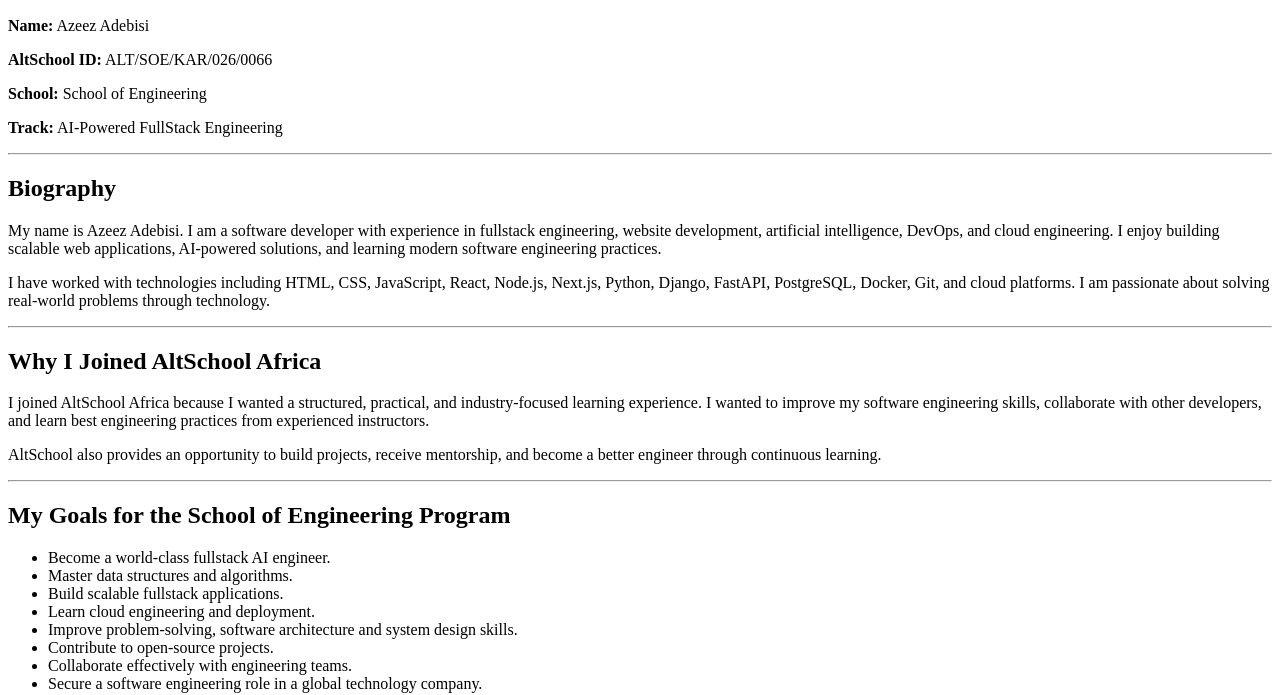
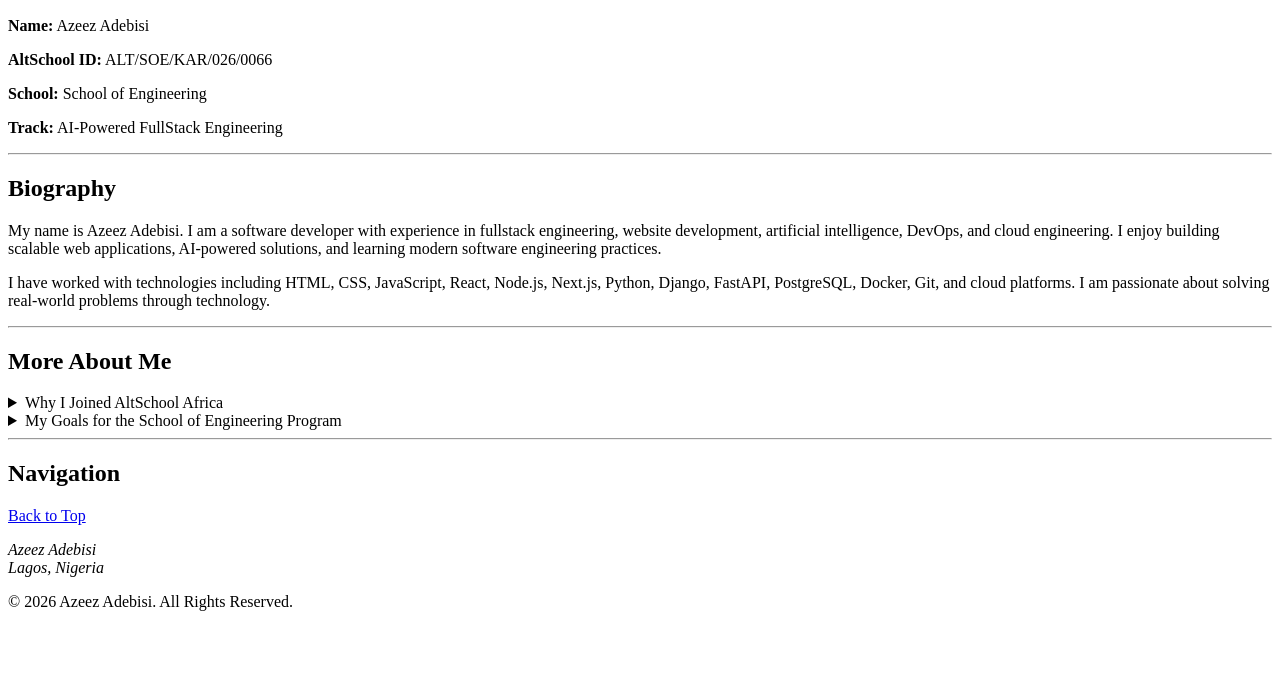
Before and after one commit to SamAdebisi/fullstack-altsch, a plain HTML site: page first-assignment/index.html in a window 1280 px wide. Shown: the part 136-831 px from the top of the page. After the commit the page ends 800 px from the top, so only its background shows below. Drawn offline with Linux system fonts and the light colour scheme.

Commit message:
refactor: restructure biography section into collapsible details

```diff
--- a/first-assignment/index.html
+++ b/first-assignment/index.html
@@ -54,9 +54,12 @@
 
       <hr />
 
-      <!-- Why I Joined -->
+      <!-- About and Goals Accordion -->
       <section>
-        <h2>Why I Joined AltSchool Africa</h2>
+        <h2>More About Me</h2>
+
+        <details>
+          <summary>Why I Joined AltSchool Africa</summary>
 
           <p>
             I joined AltSchool Africa because I wanted a structured, practical,
@@ -67,15 +70,13 @@
 
           <p>
             AltSchool also provides an opportunity to build projects, receive
-          mentorship, and become a better engineer through continuous learning.
+            mentorship, and become a better engineer through continuous
+            learning.
           </p>
-      </section>
+        </details>
 
-      <hr />
-
-      <!-- Goals -->
-      <section>
-        <h2>My Goals for the School of Engineering Program</h2>
+        <details>
+          <summary>My Goals for the School of Engineering Program</summary>
 
           <ul>
             <li>Become a world-class fullstack AI engineer.</li>
@@ -92,6 +93,7 @@
               Secure a software engineering role in a global technology company.
             </li>
           </ul>
+        </details>
       </section>
 
       <hr />
```
Lines whose indentation alone changed are shown as unchanged.
